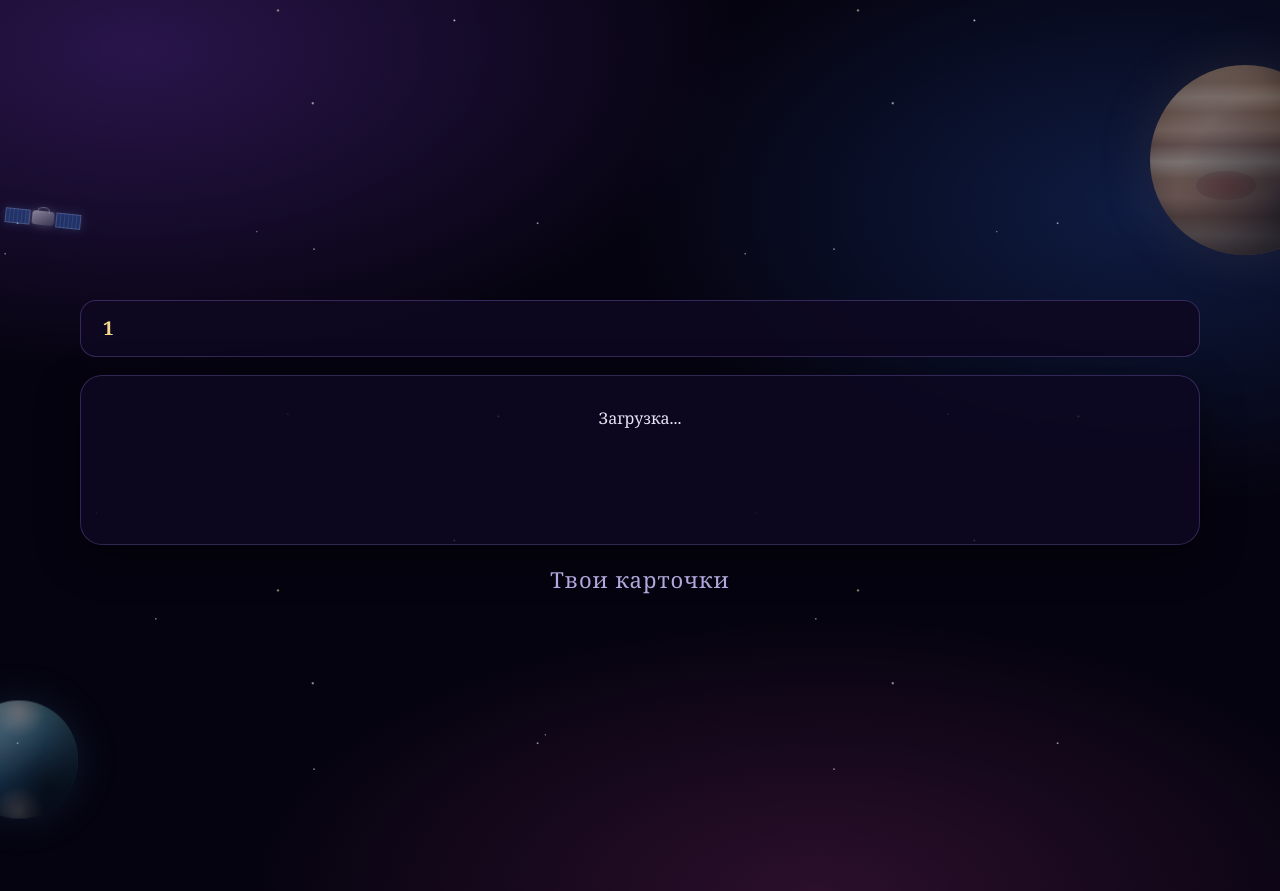
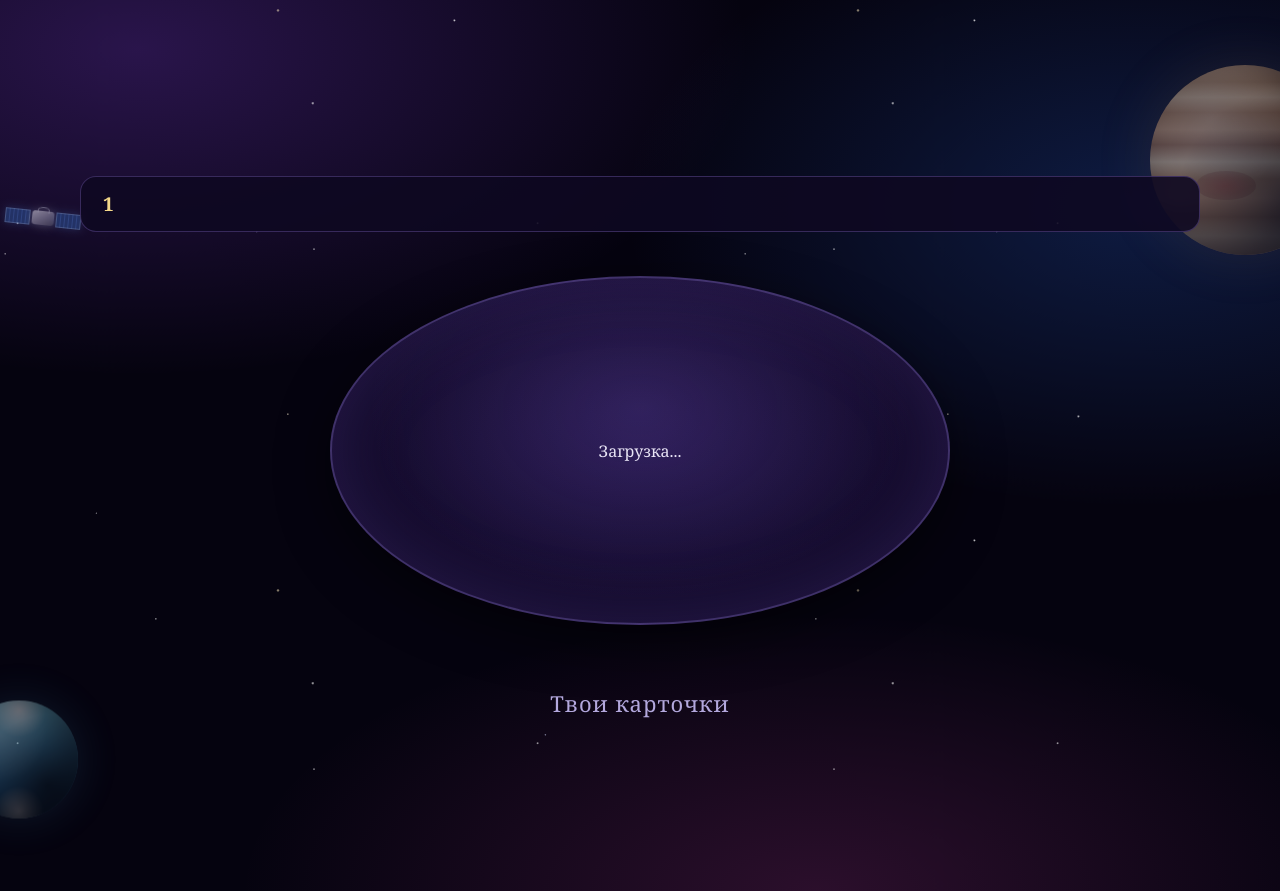
Before and after one commit to mikeaksenov789-coder/fantazarium, a FastAPI app: page /igra/1 in a window 1280 px wide. Shown: the top 891 px of the page. Run offline with FastAPI, Linux system fonts and the light colour scheme; data that the repository does not hold is empty.

Commit message:
Igrovoy stol s igrokami

```diff
--- a/static/style.css
+++ b/static/style.css
@@ -1084,3 +1084,140 @@ h3 {
     body::before, .zvezdy, .planeta, .s-kolcami { animation: none; }
     .kometa, .sputnik, .stanciya { display: none; }
 }
+
+.pole-igry {
+    position: relative;
+    margin-bottom: 18px;
+    padding: 26px 16px;
+}
+
+.stol-krug {
+    position: relative;
+    max-width: 620px;
+    margin: 0 auto;
+    aspect-ratio: 16 / 9;
+    border-radius: 50%;
+    background:
+        radial-gradient(ellipse at 50% 38%, rgba(126, 92, 214, 0.22), transparent 62%),
+        radial-gradient(ellipse at 50% 50%, #1e1240 0%, #150c2e 55%, #0d0720 100%);
+    border: 2px solid rgba(160, 130, 240, 0.32);
+    box-shadow:
+        inset 0 0 70px rgba(126, 92, 214, 0.2),
+        0 16px 50px rgba(0, 0, 0, 0.55);
+    display: flex;
+    align-items: center;
+    justify-content: center;
+}
+
+.stol-centr {
+    text-align: center;
+    padding: 0 14%;
+    z-index: 2;
+}
+
+.mesto {
+    position: absolute;
+    width: 74px;
+    text-align: center;
+    transform: translate(-50%, -50%);
+    transition: transform 0.25s;
+}
+
+.avatar {
+    width: 46px;
+    height: 46px;
+    margin: 0 auto 5px;
+    border-radius: 50%;
+    background: linear-gradient(145deg, #3d2a6e, #241548);
+    border: 2px solid rgba(160, 130, 240, 0.45);
+    display: flex;
+    align-items: center;
+    justify-content: center;
+    font-size: 20px;
+    color: #c4b8e8;
+    transition: border-color 0.25s, box-shadow 0.25s, background 0.25s;
+}
+
+.mesto-ya .avatar {
+    border-color: rgba(126, 232, 192, 0.75);
+}
+
+.mesto-vedushiy .avatar {
+    background: linear-gradient(145deg, #7a5f1e, #4a3810);
+    border-color: #f5d98a;
+    color: #ffe9a8;
+    box-shadow: 0 0 26px rgba(245, 217, 138, 0.6);
+}
+
+.mesto-gotov .avatar {
+    border-color: rgba(126, 232, 192, 0.7);
+    box-shadow: 0 0 18px rgba(126, 232, 192, 0.35);
+}
+
+.mesto-zhdem .avatar {
+    border-color: rgba(230, 140, 110, 0.6);
+    animation: zhdem-pulse 1.6s ease-in-out infinite;
+}
+
+@keyframes zhdem-pulse {
+    0%, 100% { box-shadow: 0 0 10px rgba(230, 140, 110, 0.3); }
+    50%      { box-shadow: 0 0 24px rgba(230, 140, 110, 0.75); }
+}
+
+.imya-igroka {
+    font-size: 12px;
+    color: #b8aed8;
+    white-space: nowrap;
+    overflow: hidden;
+    text-overflow: ellipsis;
+    max-width: 74px;
+}
+
+.ochki-igroka {
+    font-size: 14px;
+    color: #f5d98a;
+    font-weight: bold;
+}
+
+.korona {
+    position: absolute;
+    top: -13px;
+    left: 50%;
+    transform: translateX(-50%);
+    font-size: 15px;
+}
+
+.status-tochka {
+    display: inline-block;
+    width: 6px;
+    height: 6px;
+    border-radius: 50%;
+    margin-left: 4px;
+    vertical-align: middle;
+}
+
+.tochka-gotov { background: #7ee8c0; }
+.tochka-zhdem { background: #e08c6e; }
+
+@media (max-width: 780px) {
+    .pole-igry { padding: 18px 6px; }
+
+    .stol-krug {
+        aspect-ratio: 1 / 1;
+        max-width: 340px;
+    }
+
+    .stol-centr { padding: 0 18%; }
+
+    .mesto { width: 56px; }
+
+    .avatar {
+        width: 36px;
+        height: 36px;
+        font-size: 16px;
+    }
+
+    .imya-igroka { font-size: 10px; max-width: 56px; }
+    .ochki-igroka { font-size: 12px; }
+    .korona { font-size: 12px; top: -10px; }
+}
--- a/templates/igra.html
+++ b/templates/igra.html
@@ -30,8 +30,12 @@
             <span class="schet" id="schet"></span>
         </div>
 
-        <div class="stol" id="stol">
-            <p>Загрузка...</p>
+        <div class="pole-igry">
+            <div class="stol-krug" id="stol-krug">
+                <div class="stol-centr" id="stol">
+                    <p>Загрузка...</p>
+                </div>
+            </div>
         </div>
 
         <div class="moya-ruka" id="blok-ruki">
@@ -60,6 +64,7 @@
         let proshlyy_stol = "";
         let proshlye_karty = "";
         let proshlyy_niz = "";
+        let proshlie_mesta = "";
         let modal_otkryt = false;
 
         async function obnovit() {
@@ -81,9 +86,47 @@
             }
             document.getElementById("schet").textContent = schet;
 
+            narisovat_mesta(d);
             narisovat_stol(d);
             narisovat_karty(d);
             narisovat_niz(d);
+        }
+
+        function narisovat_mesta(d) {
+            const krug = document.getElementById("stol-krug");
+            const vsego = d.igroki.length;
+            let html = "";
+
+            for (let i = 0; i < vsego; i++) {
+                const igrok = d.igroki[i];
+
+                const ugol = (i / vsego) * 2 * Math.PI - Math.PI / 2;
+                const x = 50 + 52 * Math.cos(ugol);
+                const y = 50 + 56 * Math.sin(ugol);
+
+                let klass = "mesto";
+                if (igrok.login === d.ya) { klass += " mesto-ya"; }
+                if (igrok.login === d.vedushiy) { klass += " mesto-vedushiy"; }
+                else if (d.zhdem.indexOf(igrok.login) !== -1) { klass += " mesto-zhdem"; }
+                else if (d.status === "otvety" || d.status === "golosovanie") { klass += " mesto-gotov"; }
+
+                const bukva = igrok.login.charAt(0).toUpperCase();
+                const korona = igrok.login === d.vedushiy ? "<div class='korona'>👑</div>" : "";
+
+                html += "<div class='" + klass + "' style='left:" + x + "%; top:" + y + "%;'>" +
+                        korona +
+                        "<div class='avatar'>" + bukva + "</div>" +
+                        "<div class='imya-igroka'>" + igrok.login + "</div>" +
+                        "<div class='ochki-igroka'>" + igrok.ochki + "</div>" +
+                        "</div>";
+            }
+
+            if (html !== proshlie_mesta) {
+                const staryе = krug.querySelectorAll(".mesto");
+                for (const m of staryе) { m.remove(); }
+                krug.insertAdjacentHTML("beforeend", html);
+                proshlie_mesta = html;
+            }
         }
 
         function narisovat_stol(d) {
@@ -114,7 +157,7 @@
             else if (d.status === "associaciya") {
                 if (d.ya_vedushiy) {
                     html = "<h3 class='zagolovok-stola'>Ты ведущий</h3>" +
-                        "<p class='podzagolovok'>Выбери карточку и придумай к ней ассоциацию</p>" +
+                        "<p class='podzagolovok'>Выбери карточку внизу и придумай ассоциацию</p>" +
                         "<input type='text' id='pole-associacii' class='pole' placeholder='Ассоциация' maxlength='80'>" +
                         "<br><br><button class='knopka knopka-glavnaya' onclick='zagadat()'>Загадать</button>";
                 } else {
@@ -145,7 +188,7 @@
                     html += "<p class='podzagolovok'>Ты проголосовал. Проголосовали: " +
                             d.progolosovali + " из " + (d.igroki.length - 1) + "</p>";
                 } else {
-                    html += "<p class='podzagolovok'>Нажми на карточку, чтобы рассмотреть и проголосовать</p>";
+                    html += "<p class='podzagolovok'>Угадай карточку ведущего</p>";
                 }
 
                 html += "<div class='setka-stola'>";
```
